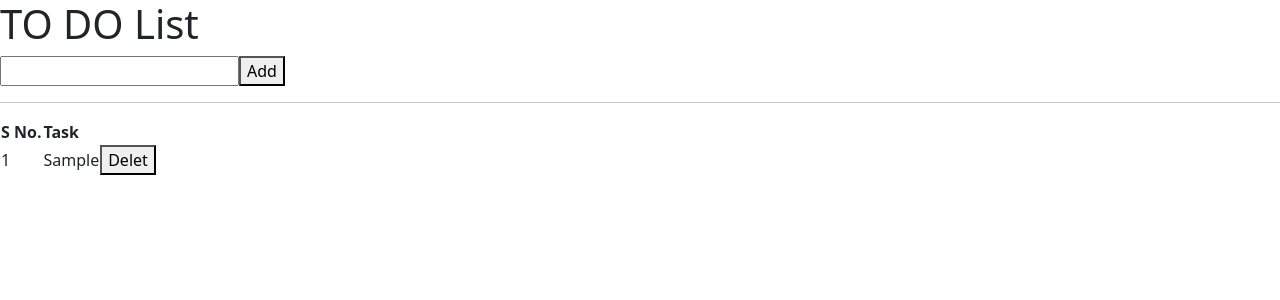
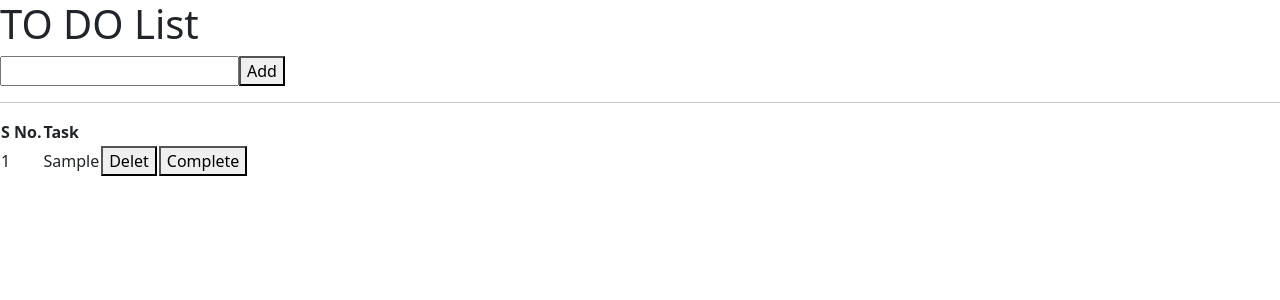
Before and after one commit to rahullokhande123/React.js, a React (Vite) app in the folder To Do List/: page / in a window 1280 px wide. Both pictures are taken after typing "Sample" into the empty fields and a click on the button "Add". Shown: the top 300 px of the page. Built offline with nearby package versions, Linux system fonts and the light colour scheme.

Commit message:
To Do List

```diff
--- a/To Do List/src/App.jsx
+++ b/To Do List/src/App.jsx
@@ -1,7 +1,7 @@
 
 import { useSelector,useDispatch } from "react-redux";
 import { useState } from "react";
-import { delTask, overTask } from "./toDoSlice";
+import { delTask, overTask ,compTask } from "./toDoSlice";
 
 const App=()=>{
 
@@ -11,7 +11,7 @@ const App=()=>{
     const mydis=useDispatch();
 
     const taskAdd=()=>{
-        mydis(overTask({id: Date.now(), task:input}))
+        mydis(overTask({id: Date.now(), task:input , complete:false}))
         setInput("")
     }
 
@@ -24,6 +24,11 @@ const App=()=>{
     const myDel=(id)=>{
         mydis(delTask(id))
     }
+
+    const recComp=(id)=>{
+        mydis(compTask(id))
+    }
+
     let sno=0
     const ans=mySelector.map((key)=>{
         sno++
@@ -31,8 +36,14 @@ const App=()=>{
             <>
             <tr>
                 <td>{sno}</td>
-                <td>{key.task}</td>
+                <td>{key.complete? <span style={{textDecoration:"line-through",color:"black"}}>{key.task}</span> : key.task}</td>
+                <td>
                 <button onClick={()=>{myDel(key.id)}}>Delet</button>
+                </td>
+                <td>
+                    <button onClick={()=>{recComp(key.id)}}>Complete</button>
+                </td>
+
             </tr>
             </>
         )
--- a/To Do List/src/toDoSlice.jsx
+++ b/To Do List/src/toDoSlice.jsx
@@ -33,9 +33,18 @@ const myToSlice=createSlice({
                     return true
                 }
             })
+          },
+// Complete ================================
+
+          compTask:(state,actions)=>{
+            for(var i=0; i<state.task.length; i++){
+                if(state.task[i].id == actions.payload){
+                    state.task[i].complete=true;
+                }
+            }
           }
 
     }
 })
 export default myToSlice.reducer;
-export const {overTask,delTask}=myToSlice.actions;
+export const {overTask,delTask,compTask}=myToSlice.actions;
```
